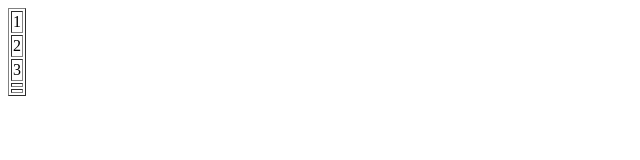
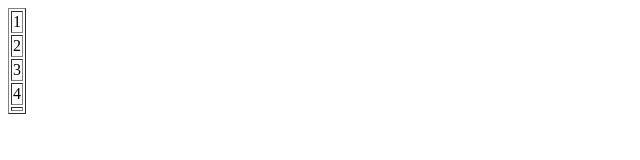
Before and after one commit to phanumasgame/game, a plain HTML site: page index.html in a window 1280 px wide. Shown: the full height of the page, 0-640 px from the left. Drawn offline with Linux system fonts and the light colour scheme.

Commit message:
menu1234

```diff
--- a/index.html
+++ b/index.html
@@ -16,7 +16,7 @@
 			<td>3</td>
 		</tr>
 		<tr>
-			<td></td>
+			<td>4</td>
 		</tr>
 		<tr>
 			<td></td>
```
